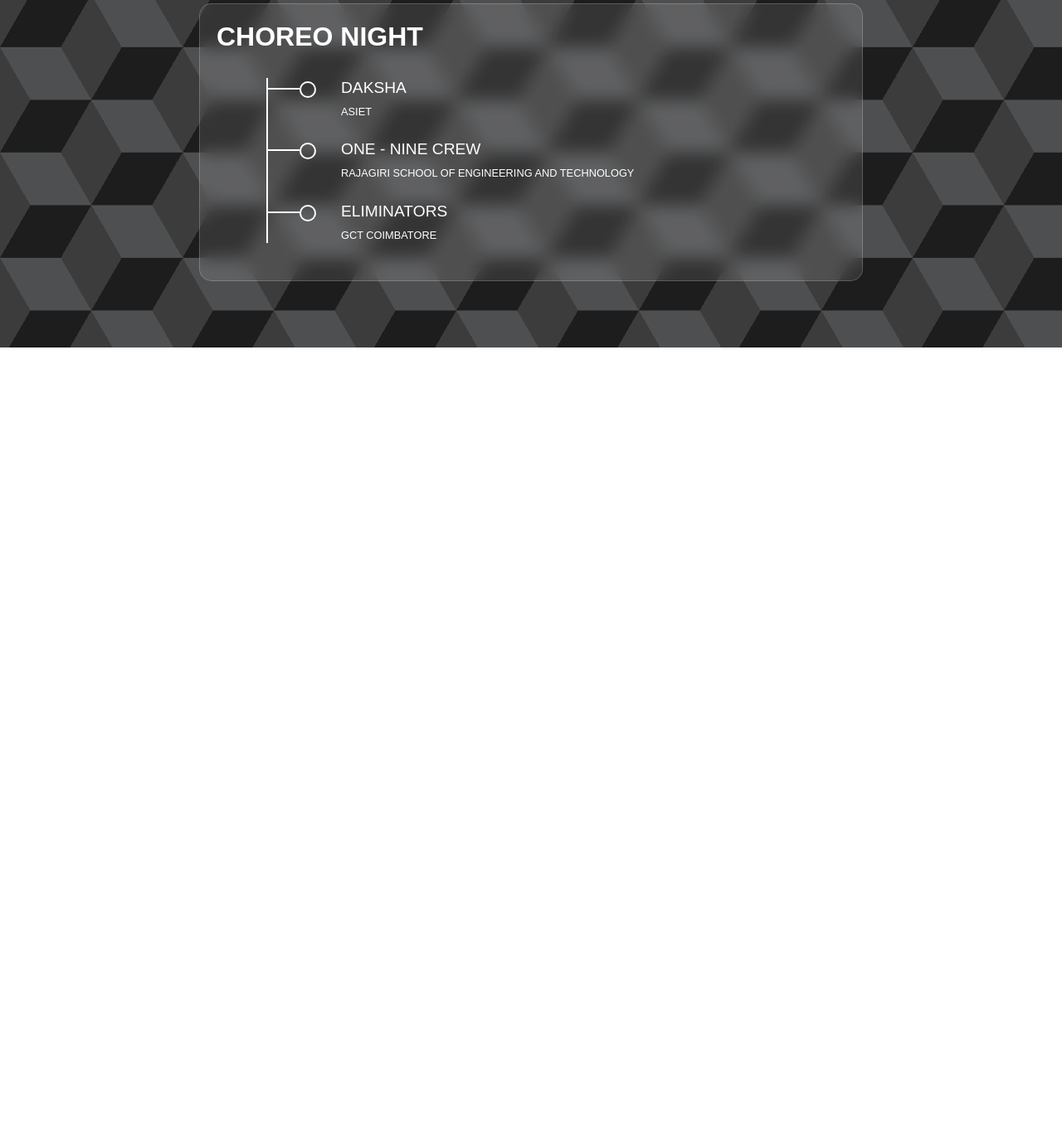
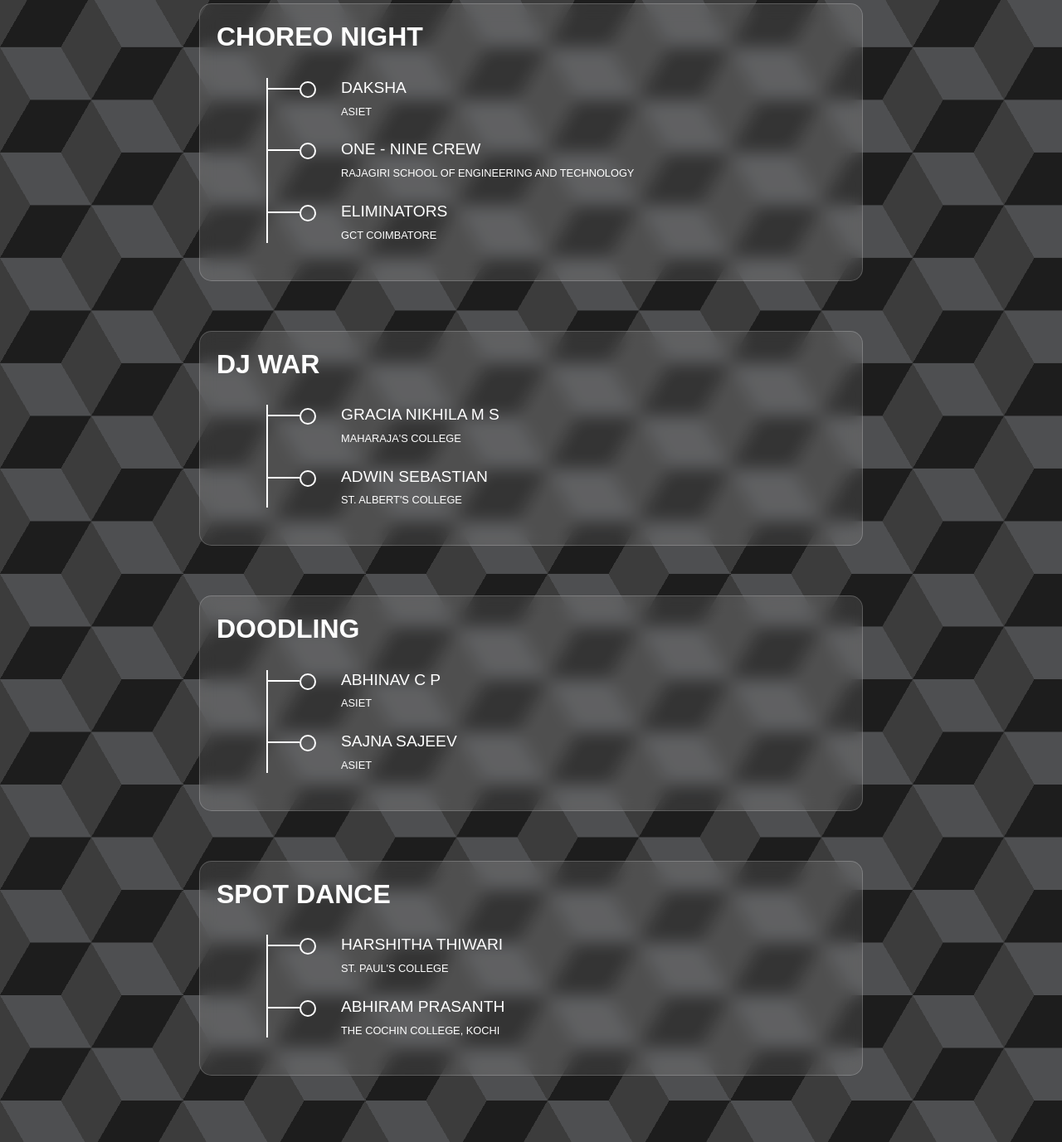
Before and after one commit to GKRBROS/Brahma25, a plain HTML site: page ini.html in a window 1280 px wide. Shown: the part 6929-8306 px from the top of the page at 83% size. Before the commit the page ends 7348 px from the top, so only its background shows below. Drawn offline with Linux system fonts and the light colour scheme.

Commit message:
Day 3 results updated

```diff
--- a/ini.html
+++ b/ini.html
@@ -981,6 +981,72 @@
     </div>
   </div>
 
+  <div class="event-section">
+    <div class="event-name">DJ WAR</div>
+    <div class="results-tree">
+      <div class="branch-container">
+        <div class="branch first">
+          <div class="dot"></div>
+          <div class="result-content">
+            <div class="names">Gracia Nikhila M S</div>
+            <div class="college">Maharaja's College</div>
+          </div>
+        </div>
+        <div class="branch second">
+          <div class="dot"></div>
+          <div class="result-content">
+            <div class="names">Adwin Sebastian</div>
+            <div class="college">St. Albert's College</div>
+          </div>
+        </div>
+      </div>
+    </div>
+  </div>
+
+  <div class="event-section">
+    <div class="event-name">Doodling</div>
+    <div class="results-tree">
+      <div class="branch-container">
+        <div class="branch first">
+          <div class="dot"></div>
+          <div class="result-content">
+            <div class="names">Abhinav C P</div>
+            <div class="college">ASIET</div>
+          </div>
+        </div>
+        <div class="branch second">
+          <div class="dot"></div>
+          <div class="result-content">
+            <div class="names">Sajna Sajeev</div>
+            <div class="college">ASIET</div>
+          </div>
+        </div>
+      </div>
+    </div>
+  </div>
+
+  <div class="event-section">
+    <div class="event-name">Spot Dance</div>
+    <div class="results-tree">
+      <div class="branch-container">
+        <div class="branch first">
+          <div class="dot"></div>
+          <div class="result-content">
+            <div class="names">Harshitha Thiwari </div>
+            <div class="college">St. Paul's College</div>
+          </div>
+        </div>
+        <div class="branch second">
+          <div class="dot"></div>
+          <div class="result-content">
+            <div class="names">Abhiram Prasanth</div>
+            <div class="college">The Cochin College, Kochi</div>
+          </div>
+        </div>
+      </div>
+    </div>
+  </div>
+
   </div>
   <script>
     function toggleMenu() {
```
